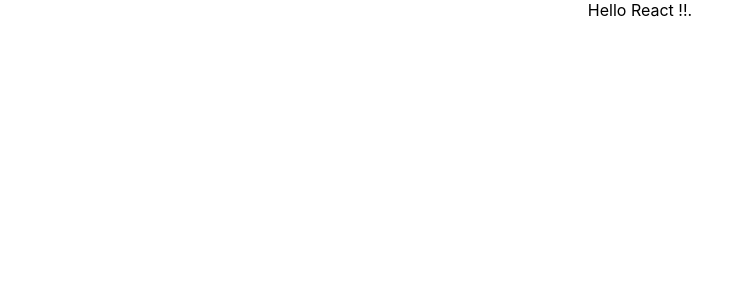
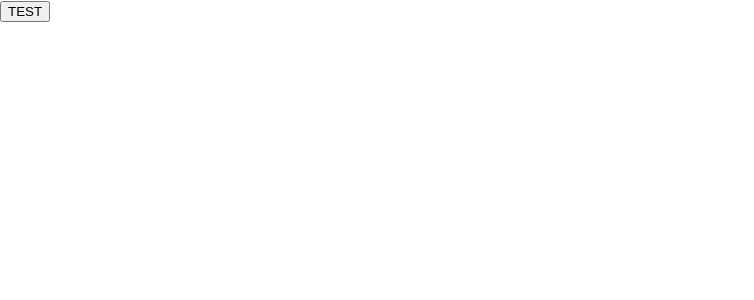
Before and after one commit to emahama/React-Tutorial, a React (Create React App) app in the folder my-app/: page / in a window 1280 px wide. Shown: the top 300 px of the page, without its empty margins (0-754 px from the left). Built offline with nearby package versions, Linux system fonts and the light colour scheme.

Commit message:
Add Button component

```diff
--- a/my-app/src/App.js
+++ b/my-app/src/App.js
@@ -1,10 +1,10 @@
 import "./App.css";
 
-function Hello() {
-  return <div className="App">Hello React !!.</div>;
+function Button() {
+  return <button>TEST</button>;
 }
 function App() {
-  return <Hello />;
+  return <Button />;
 }
 
 export default App;
```
